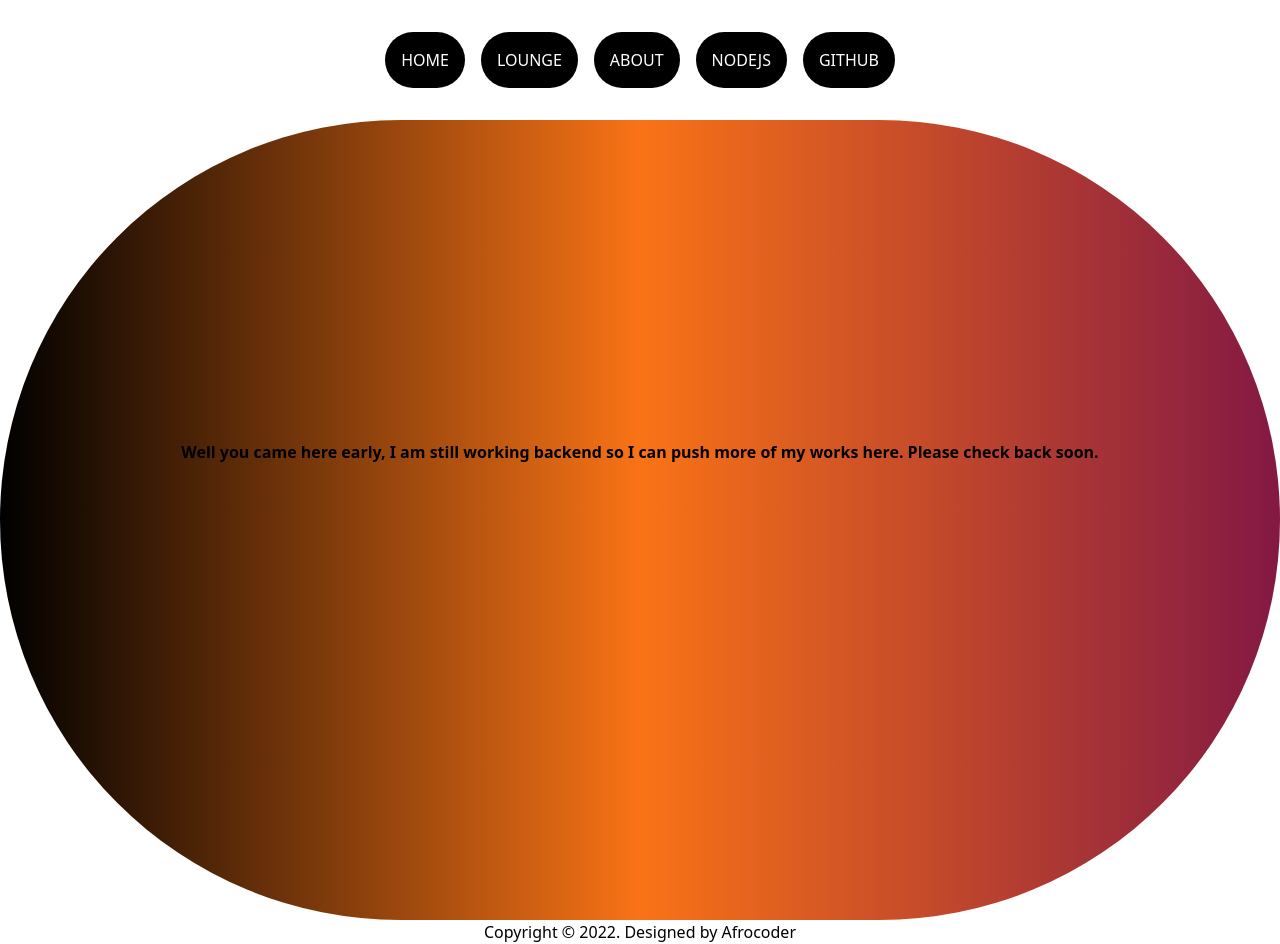
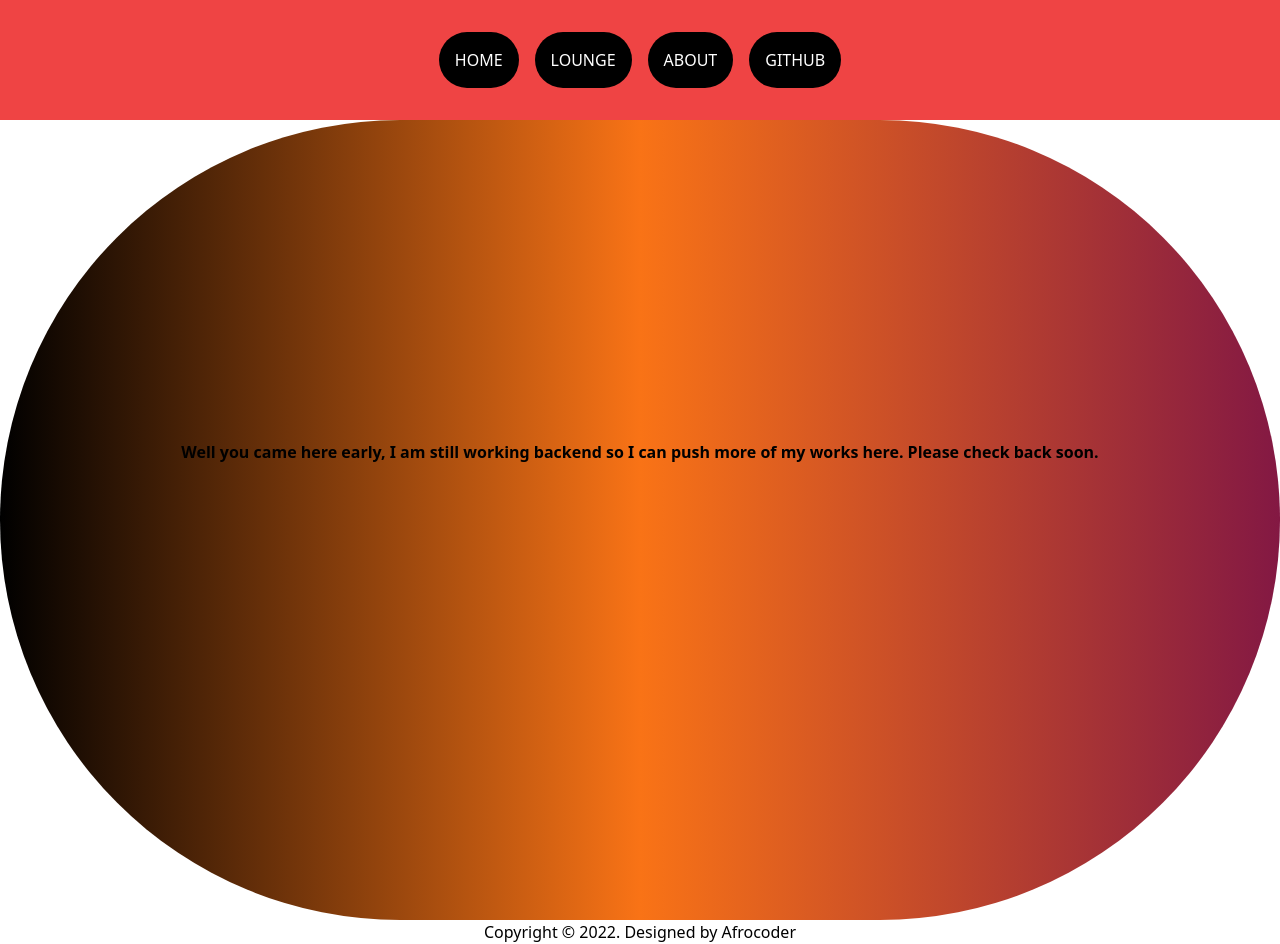
Before and after one commit to eleshinlomo/frontend-react-with-ui, a Next.js app: page /lounge in a window 1280 px wide. Built offline with nearby package versions, Linux system fonts and the light colour scheme.

Commit message:
Update NavBar.js

```diff
--- a/components/NavBar.js
+++ b/components/NavBar.js
@@ -1,18 +1,18 @@
+
 import {useRouter} from 'next/router'
 
 
 const NavBar = () => {
 
   const router = useRouter()
-  const home = ()=>router.push('/')
+  const home = ()=>router.push('/portfolio')
   const lounge = ()=>router.push('/lounge')
-  const tech = ()=>router.push('/tech')
-  const nodejs = ()=>router.push('https://node-b46a.onrender.com/blogs')
+  const tech = ()=>router.push('/about')
   const github = ()=>router.push('https://github.com/eleshinlomo/frontend-react-with-ui')
 
 
   return (
-    <nav class='grid grid-cols-1'>
+    <nav class='grid grid-cols-1 bg-red-500'>
 
   <span className=' col-auto text-center py-8 space-x-4 items-center justify-center'>
 
@@ -20,7 +20,6 @@ const NavBar = () => {
             <button onClick={home} class='bg-black rounded-full px-4 py-4 text-center text-white hover:bg-blue-800 active:bg-white focus:bg-pink'>HOME</button>
             <button onClick={lounge} class='bg-black rounded-full px-4 py-4 text-center text-white hover:bg-blue-800 active:bg-white focus:bg-pink'>LOUNGE</button>
             <button onClick={tech} class='bg-black rounded-full px-4 py-4 text-center text-white hover:bg-blue-800 active:bg-white focus:bg-pink'>ABOUT</button>
-            <button onClick={nodejs} class='bg-black rounded-full px-4 py-4 text-center text-white hover:bg-blue-800 active:bg-white focus:bg-pink'>NODEJS</button>
             <button onClick={github} class='bg-black rounded-full px-4 py-4 text-center text-white hover:bg-blue-800 active:bg-white focus:bg-pink'>GITHUB</button>
 
             </span>
```
